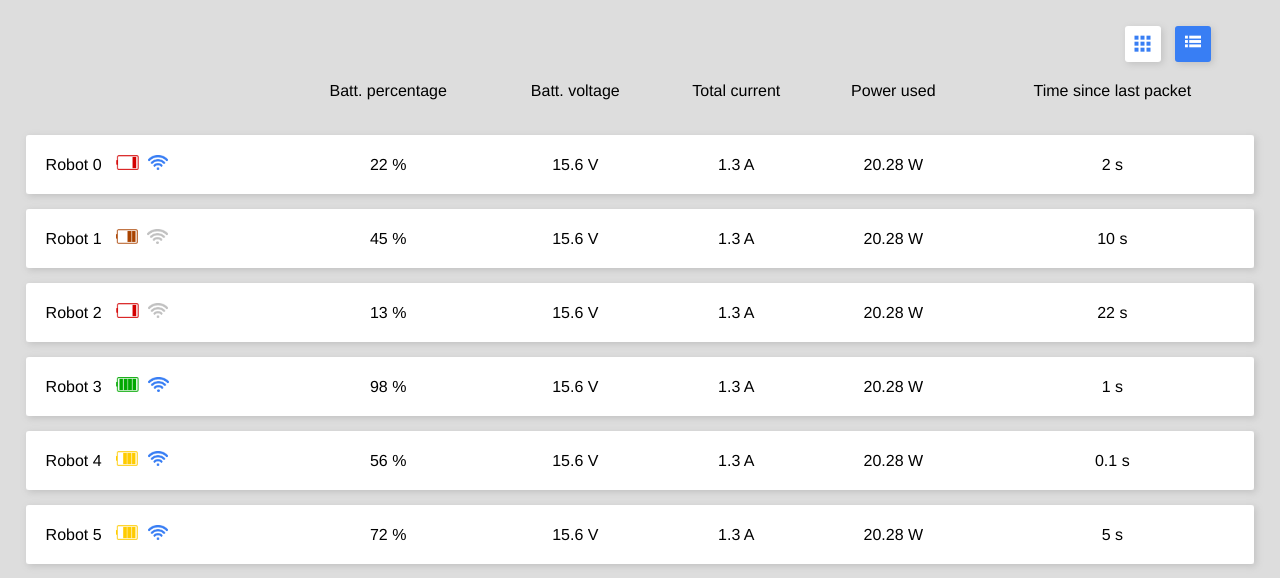
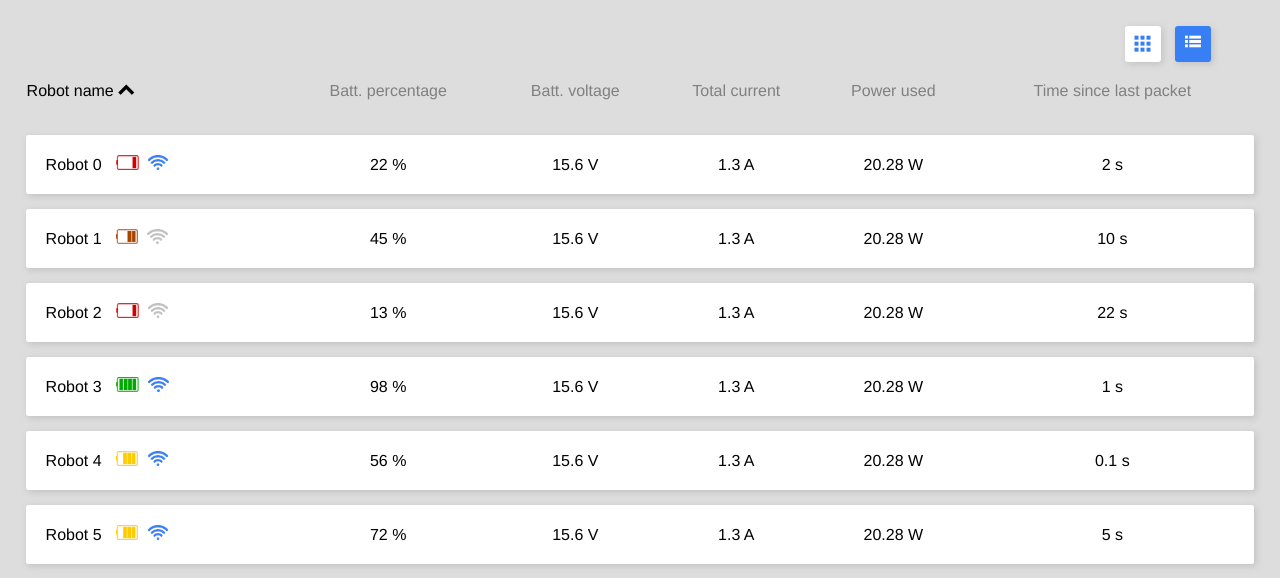
Before and after one commit to RoboCupULaval/WatchBots, a Flask app: page / in a window 1280 px wide. Shown: the part 56-634 px from the top of the page. Run offline with Flask 2, Linux system fonts and the light colour scheme; some libraries are stand-ins or nearby versions.

Commit message:
Some refact

```diff
--- a/app/static/css/style.css
+++ b/app/static/css/style.css
@@ -294,7 +294,7 @@ input:focus, select:focus, button:focus {
     color: #387ef4;
 }
 
-.icon-button-selected, .icon-button:hover {
+.icon-button.selected, .icon-button:hover {
     background-color: #387ef4;
     color: white;
 }
@@ -388,6 +388,20 @@ table.list tr:first-child {
 
 table.list th {
     font-weight: 200;
+    color: grey;
+    cursor: default;
+}
+
+table.list th:first-child {
+    text-align: left;
+}
+
+table.list th.selected {
+    color: black;
+}
+
+table.list th:hover {
+    color: #387ef4;
 }
 
 table.list td {
--- a/app/static/js/app.js
+++ b/app/static/js/app.js
@@ -4,13 +4,27 @@ app.controller('RobotsOverview', RobotsOverview);
 
 function RobotsOverview () {
     this.view_mode = 'list'; // list or grid
+    this.order_by = 'info.name';
     this.robots_list = [
-        {id: 0, name: 'Robot 0', supply: {batt: 22, voltage: 15.6, current: 1.3, power: 20.28}, com: {time_since_last_packet: 2}},
-        {id: 1, name: 'Robot 1', supply: {batt: 45, voltage: 15.6, current: 1.3, power: 20.28}, com: {time_since_last_packet: 10}},
-        {id: 2, name: 'Robot 2', supply: {batt: 13, voltage: 15.6, current: 1.3, power: 20.28}, com: {time_since_last_packet: 22}},
-        {id: 3, name: 'Robot 3', supply: {batt: 98, voltage: 15.6, current: 1.3, power: 20.28}, com: {time_since_last_packet: 1}},
-        {id: 4, name: 'Robot 4', supply: {batt: 56, voltage: 15.6, current: 1.3, power: 20.28}, com: {time_since_last_packet: 0.1}},
-        {id: 5, name: 'Robot 5', supply: {batt: 72, voltage: 15.6, current: 1.3, power: 20.28}, com: {time_since_last_packet: 5}}
+        {info: {id: 0, name: 'Robot 0'}, supply: {batt: 22, voltage: 15.6, current: 1.3, power: 20.28}, com: {time_since_last_packet: 2}},
+        {info: {id: 1, name: 'Robot 1'}, supply: {batt: 45, voltage: 15.6, current: 1.3, power: 20.28}, com: {time_since_last_packet: 10}},
+        {info: {id: 2, name: 'Robot 2'}, supply: {batt: 13, voltage: 15.6, current: 1.3, power: 20.28}, com: {time_since_last_packet: 22}},
+        {info: {id: 3, name: 'Robot 3'}, supply: {batt: 98, voltage: 15.6, current: 1.3, power: 20.28}, com: {time_since_last_packet: 1}},
+        {info: {id: 4, name: 'Robot 4'}, supply: {batt: 56, voltage: 15.6, current: 1.3, power: 20.28}, com: {time_since_last_packet: 0.1}},
+        {info: {id: 5, name: 'Robot 5'}, supply: {batt: 72, voltage: 15.6, current: 1.3, power: 20.28}, com: {time_since_last_packet: 5}}
+    ];
+    this.params_list = [
+        {name: 'name', category: 'info', display_name: 'Robot name', unit: ''},
+        {name: 'batt', category: 'supply', display_name: 'Batt. percentage', unit: '%'},
+        {name: 'voltage', category: 'supply', display_name: 'Batt. voltage', unit: 'V'},
+        {name: 'current', category: 'supply', display_name: 'Total current', unit: 'A'},
+        {name: 'power', category: 'supply', display_name: 'Power used', unit: 'W'},
+        {name: 'time_since_last_packet', category: 'com', display_name: 'Time since last packet', unit: 's'}
+    ];
+    this.categories_list = [
+        {name: 'info', display_name: 'Info'},
+        {name: 'supply', display_name: 'Supply'},
+        {name: 'com', display_name: 'Communication'}
     ];
 }
 
@@ -46,3 +60,13 @@ RobotsOverview.prototype.changeViewModeToList = function () {
 RobotsOverview.prototype.changeViewModeToGrid = function () {
     this.view_mode = 'grid';
 };
+
+RobotsOverview.prototype.setOrderBy = function (param) {
+    new_order_by = param.category + '.' + param.name;
+    if(this.order_by === new_order_by) {
+        this.order_by = '-' + new_order_by;
+    } else {
+        this.order_by = new_order_by;
+    }
+    console.log(this.order_by)
+};
--- a/app/templates/index.html
+++ b/app/templates/index.html
@@ -20,49 +20,45 @@
     <div ng-controller="RobotsOverview as overview">
 
         <div class="icon-button-container">
-            <i class="icon-button el el-th" ng-class="{'icon-button-selected': overview.view_mode === 'grid'}"
+            <i class="icon-button el el-th" ng-class="{'selected': overview.view_mode === 'grid'}"
                ng-click="overview.changeViewModeToGrid()"></i>
-            <i class="icon-button el el-list" ng-class="{'icon-button-selected': overview.view_mode === 'list'}"
+            <i class="icon-button el el-list" ng-class="{'selected': overview.view_mode === 'list'}"
                ng-click="overview.changeViewModeToList()"></i>
         </div>
 
         <div class="flex-container" ng-if="overview.view_mode === 'grid'">
             <div class="flex-item-equal box" ng-repeat="robot in overview.robots_list | filter: search">
-                <h1>{{robot.name}}
+                <h1>{{robot.info.name}}
                     <img height="15px" ng-src="{{overview.getBattUrl(robot)}}" />
                     <img height="15px" ng-src="{{overview.getComUrl(robot)}}" /></h1>
-                Power Supply
-                <ul>
-                    <li>Batt. percentage : {{robot.supply.batt}} %</li>
-                    <li>Batt. voltage : {{robot.supply.voltage}} V</li>
-                    <li>Total current : {{robot.supply.current}} A</li>
-                    <li>Power used : {{robot.supply.power}} W</li>
-                </ul>
-                Communication
-                <ul>
-                    <li>Time since last packet : {{robot.com.time_since_last_packet}} s</li>
-                </ul>
+                <div ng-repeat="category in overview.categories_list" ng-if="category.name != 'info'">
+                    {{category.display_name}}
+                    <ul>
+                        <li ng-repeat="param in overview.params_list" ng-if="param.category === category.name">
+                            {{param.display_name}} : {{robot[category.name][param.name]}}
+                        </li>
+                    </ul>
+                </div>
             </div>
         </div>
 
         <table class="list" ng-if="overview.view_mode === 'list'">
             <tr class="">
-                <th></th>
-                <th>Batt. percentage</th>
-                <th>Batt. voltage</th>
-                <th>Total current</th>
-                <th>Power used</th>
-                <th>Time since last packet</th>
+                <th ng-repeat="param in overview.params_list"
+                    ng-click="overview.setOrderBy(param)"
+                    ng-class="{selected: overview.order_by === (param.category + '.' + param.name)
+                    || (overview.order_by === '-' + param.category + '.' + param.name)}">
+                    {{param.display_name}}
+                    <i class="el el-chevron-up" ng-if="overview.order_by === (param.category + '.' + param.name)"></i>
+                    <i class="el el-chevron-down" ng-if="overview.order_by === ('-' + param.category + '.' + param.name)"></i>
+                </th>
             </tr>
-            <tr class="" ng-repeat="robot in overview.robots_list | filter: search">
-                <td>{{robot.name}}
-                    <img height="15px" ng-src="{{overview.getBattUrl(robot)}}" />
-                    <img height="15px" ng-src="{{overview.getComUrl(robot)}}" /></td>
-                <td>{{robot.supply.batt}} %</td>
-                <td>{{robot.supply.voltage}} V</td>
-                <td>{{robot.supply.current}} A</td>
-                <td>{{robot.supply.power}} W</td>
-                <td>{{robot.com.time_since_last_packet}} s</td>
+            <tr class="" ng-repeat="robot in overview.robots_list | filter: search | orderBy: overview.order_by">
+                <td ng-repeat="param in overview.params_list">
+                    {{robot[param.category][param.name]}} {{param.unit}}
+                    <img ng-if="param.name === 'name'" height="15px" ng-src="{{overview.getBattUrl(robot)}}" />
+                    <img ng-if="param.name === 'name'" height="15px" ng-src="{{overview.getComUrl(robot)}}" />
+                </td>
             </tr>
         </table>
     </div>
```
